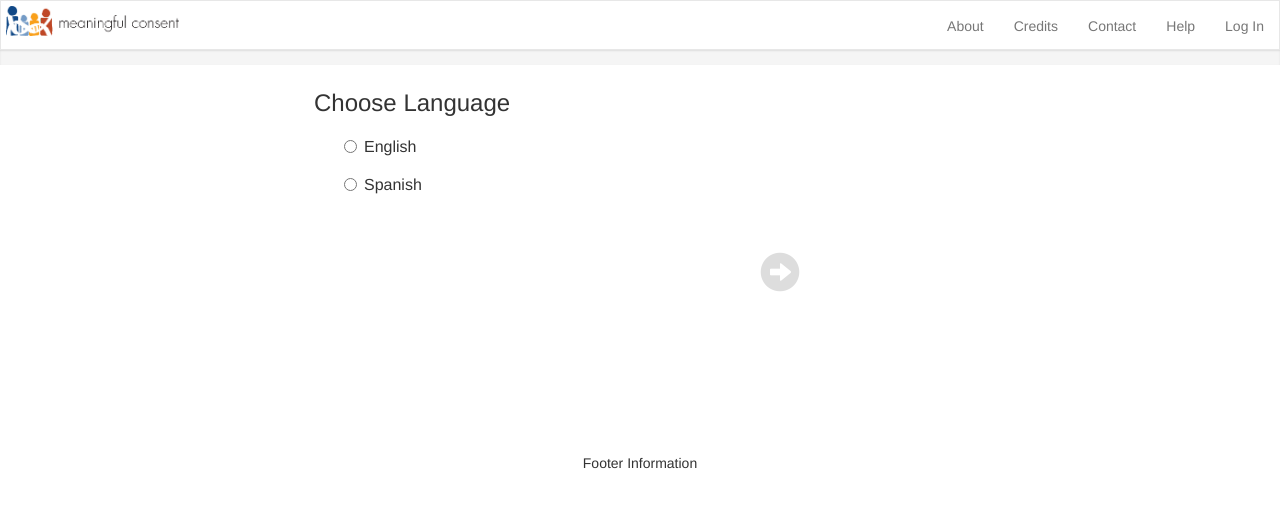
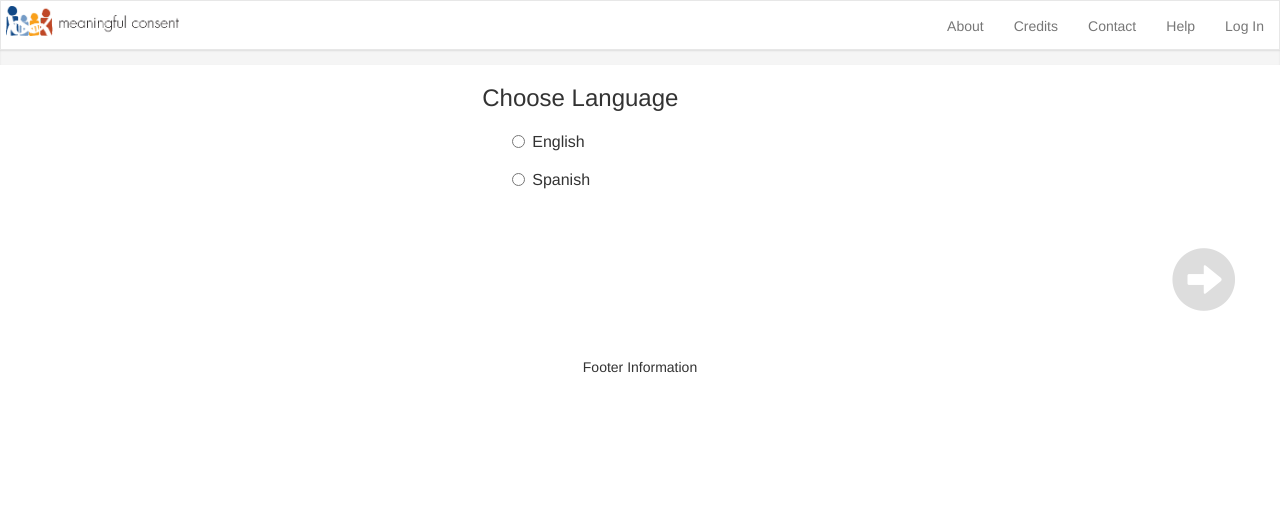
Before and after one commit to ccnmtl/meaningfulconsent, a Django app: template meaningfulconsent/templates/main/participant_language.html in a window 1280 px wide. Shown: the top 508 px of the page. Run offline with Django 3.2, Linux system fonts and the light colour scheme; the template is opened without the code that fills it, so the values that code supplies are empty; some libraries are stand-ins or nearby versions.

Commit message:
Polish * manual popover control to facilitate iPad clickout * Oops message for change language * add clone hierarchy interface * disable zoom * various style/layout tweaks

```diff
--- a/meaningfulconsent/templates/base.html
+++ b/meaningfulconsent/templates/base.html
@@ -7,7 +7,7 @@
         <title>Meaningful Consent: {% block title %}{% endblock %}</title>
 
         <meta charset="utf-8" />
-        <meta name="viewport" content="width=device-width, initial-scale=1.0">
+        <meta name="viewport" content="width=device-width, initial-scale=1.0, maximum-scale=1.0, user-scalable=no" />
         <meta name="description" content="Precision in Pediatric Sequencing">
         <meta name="author" content="CCNMTL">
 
--- a/meaningfulconsent/templates/main/participant_language.html
+++ b/meaningfulconsent/templates/main/participant_language.html
@@ -63,7 +63,11 @@
             </div>
         </div>
         <div class="col-sm-1 next">
-            <a href="#" class="btn dimmed">
+            <a href="#" class="btn dimmed"
+                data-trigger="manual" data-placement="left"
+                data-title="{% trans 'Oops!' %}"
+                data-content="{% trans 'Please answer all questions before you move on.' %}"
+                data-spy="affix">
                 <span class="glyphicon glyphicon-circle-arrow-right"></span>
             </a>
         </div>
--- a/meaningfulconsent/templates/pagetree/page.html
+++ b/meaningfulconsent/templates/pagetree/page.html
@@ -10,7 +10,7 @@
     <script type="text/javascript">
         jQuery(document).ready(function() {
             var view = new ParticipantPageView({
-                el: jQuery('html')[0],
+                el: jQuery('body')[0],
                 participant_id: {{request.user.id}}
             });
         });
@@ -113,7 +113,7 @@
             {% else %}
                 <a href="{{next_section.get_absolute_url}}"
             {% endif %}
-                    data-placement="left"
+                    data-trigger="manual" data-placement="left"
                     data-title="{% trans 'Oops!' %}"
                     data-content="{% trans 'Please answer all questions before you move on.' %}"
                     data-spy="affix"
--- a/media/css/main.css
+++ b/media/css/main.css
@@ -435,36 +435,23 @@ div.participant-search-container .help-block {
 }
 
 /* participant navigation */
-
-.content-carousel {
-    display: table;
-    margin-top: -5px;
-}
-
 .content-carousel-progress {
     height: 15px;
     border-radius: 0;
     margin-bottom: 0;
 }
 
-.content-carousel .col-sm-1 {
-    display: table-cell;
-    float: none;
-    vertical-align: top;
-    position: relative;
+.content-carousel {
+    margin-top: -10px;
 }
+
 .content-carousel .col-sm-10 {
-    display: table-cell;
-    float: none;
+    padding-left: 40px;
+    padding-right: 40px;
 }
 
 .content-carousel .col-sm-1 a {
     margin-top: 175px;
-}
-
-.content-carousel .col-sm-1.next,
-.content-carousel .col-sm-1.next a {
-    padding-left: 0;
 }
 
 .content-carousel .col-sm-1 a:active,
@@ -480,11 +467,17 @@ div.participant-search-container .help-block {
 }
 
 .content-carousel .col-sm-1 a .glyphicon {
-    font-size: 40px;
+    font-size: 65px;
 }
 
 .content-carousel .col-sm-1.next .popover {
     width: 225px !important;
+}
+
+.content-carousel .col-sm-1.next .popover-title {
+    background: #f2dede;
+    border-color: #ebccd1;
+    color: #a94442;
 }
 
 .content-carousel h3.popover-title {
@@ -564,6 +557,16 @@ and (orientation: landscape) {
     .topic-rating-quiz {
         width: 800px;
     }
+
+    .content-carousel .col-sm-10 {
+        padding-left: 30px;
+        padding-right: 30px;
+    }
+
+    .content-carousel .col-sm-1.next,
+    .content-carousel .col-sm-1.next a {
+        margin-left: -15px;
+    }
 }
 
 @media only screen
@@ -591,6 +594,11 @@ and (orientation: portrait) {
         font-size: 14px;
         width: 105px !important;
     }
+
+    .content-carousel .col-sm-1.next,
+    .content-carousel .col-sm-1.next a {
+        margin-left: -25px !important;
+    }
 }
 
 /* video complete quiz */
@@ -605,7 +613,7 @@ and (orientation: portrait) {
 .video-complete-quiz p {
     display: inline-block;
     margin-top: 10px;
-    font-size: 18px;
+    font-size: 20px;
     font-weight: 500;
     line-height: 1.1;
 }
@@ -613,7 +621,6 @@ and (orientation: portrait) {
 .video-complete-quiz input {
     font-size: 20px;
 }
-
 
 /** participant input -- topic-rating-quiz **/
 .topic-rating-quiz .panel {
--- a/requirements.txt
+++ b/requirements.txt
@@ -56,7 +56,7 @@ django-stagingcontext==0.1.0
 django-ga-context==0.1.0
 django-impersonate==0.9
 django-treebeard==3.0
-django-pagetree==1.1.6
+django-pagetree==1.1.7
 django-pageblocks==1.0.2
 django-quizblock==1.1.1
 django-markwhat==1.3
```
Also changed, not shown: meaningfulconsent/templates/pagetree/edit_page.html (+13 -0 lines), media/js/app/participant.js (+18 -15 lines).
